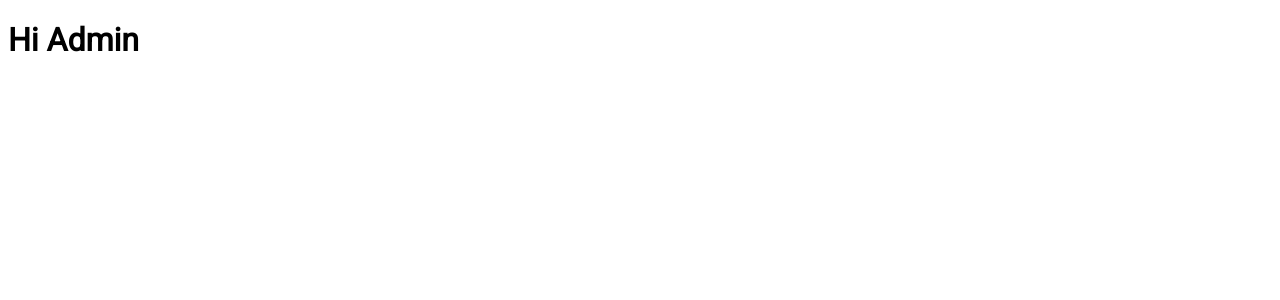
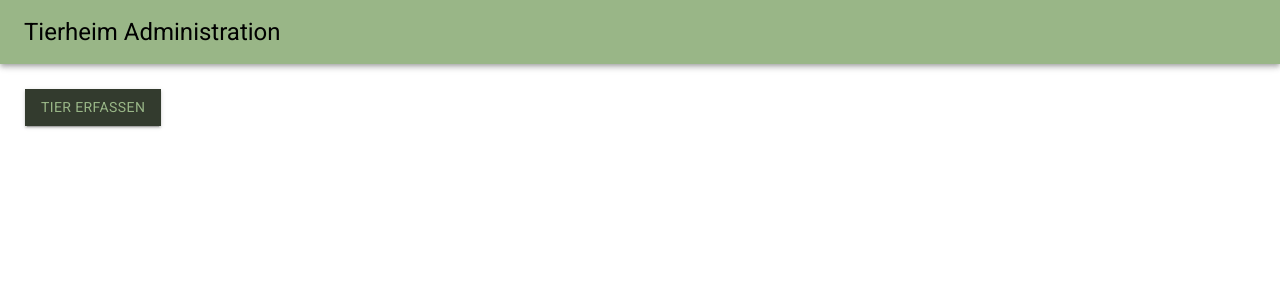
Before and after one commit to SalomeTreichler/m254_tierheim_pfoetli, a React (Create React App) app: page /admin in a window 1280 px wide. Shown: the top 300 px of the page. Built offline with nearby package versions, Linux system fonts and the light colour scheme.

Commit message:
basic structure for admin page

```diff
--- a/package.json
+++ b/package.json
@@ -4,6 +4,7 @@
   "private": true,
   "dependencies": {
     "@material-ui/core": "^4.12.3",
+    "@material-ui/icons": "^4.11.2",
     "@testing-library/jest-dom": "^5.16.1",
     "@testing-library/react": "^12.1.2",
     "@testing-library/user-event": "^13.5.0",
--- a/src/index.css
+++ b/src/index.css
@@ -2,4 +2,5 @@
 
 body {
     font-family: 'Roboto', sans-serif;
+    margin: 0px;
 }
--- a/src/views/AdminView.js
+++ b/src/views/AdminView.js
@@ -1,8 +1,41 @@
-import React from 'react';
+import React, {Fragment} from 'react';
+import { makeStyles } from '@material-ui/core/styles';
+import AppBar from '@material-ui/core/AppBar';
+import Toolbar from '@material-ui/core/Toolbar';
+import Typography from '@material-ui/core/Typography';
+import {Button, Grid} from "@material-ui/core";
+
+const useStyles = makeStyles((theme) => ({
+    button: {
+        backgroundColor:'#333b2e',
+        color: '#99B687',
+        borderRadius: '0px',
+        marginBottom: '25px'
+    },
+    container: {
+        padding: '25px',
+    },
+}));
 
 const AdminView=()=> {
+    const classes = useStyles();
     return (
-        <h1>Hi Admin</h1>
+        <Fragment>
+            <AppBar position="static" style={{backgroundColor:'#99B687'}}>
+                <Toolbar>
+                    <Typography variant="h5" style={{color: 'black'}}>
+                        Tierheim Administration
+                    </Typography>
+                </Toolbar>
+            </AppBar>
+        <Grid container className={classes.container}>
+            <Grid item xs={12}>
+                <Button variant={"contained"} className={classes.button}>
+                    Tier Erfassen
+                </Button>
+            </Grid>
+        </Grid>
+        </Fragment>
     );
 }
 
```
